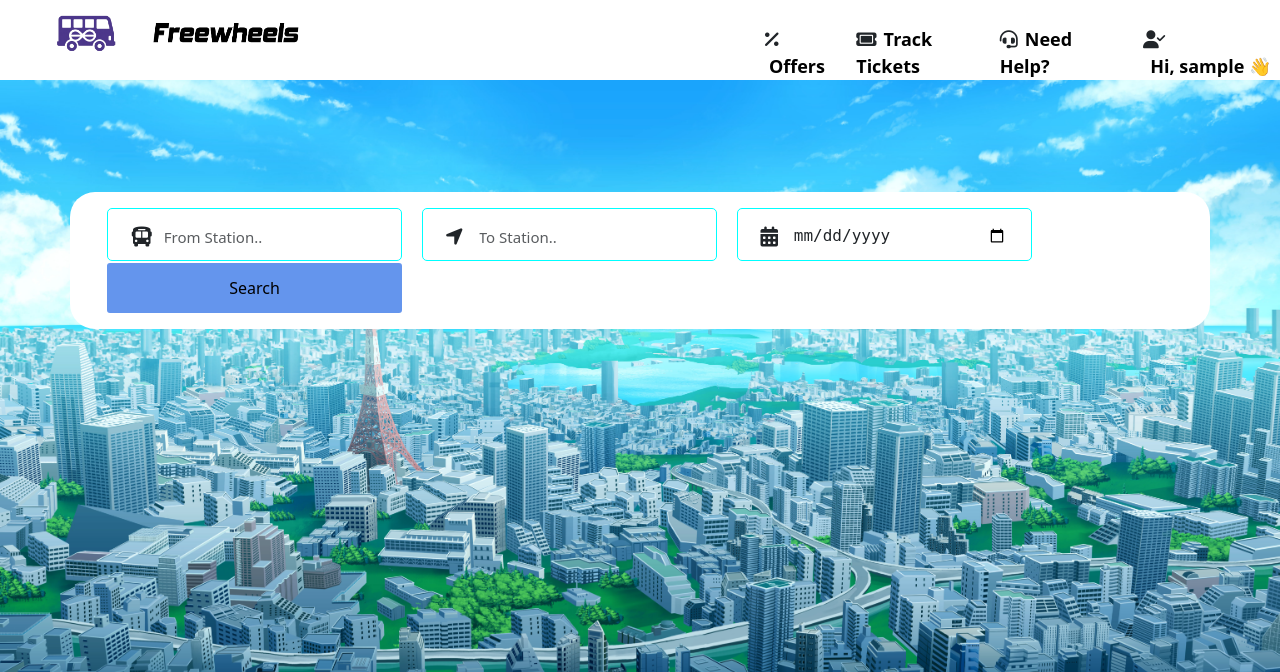
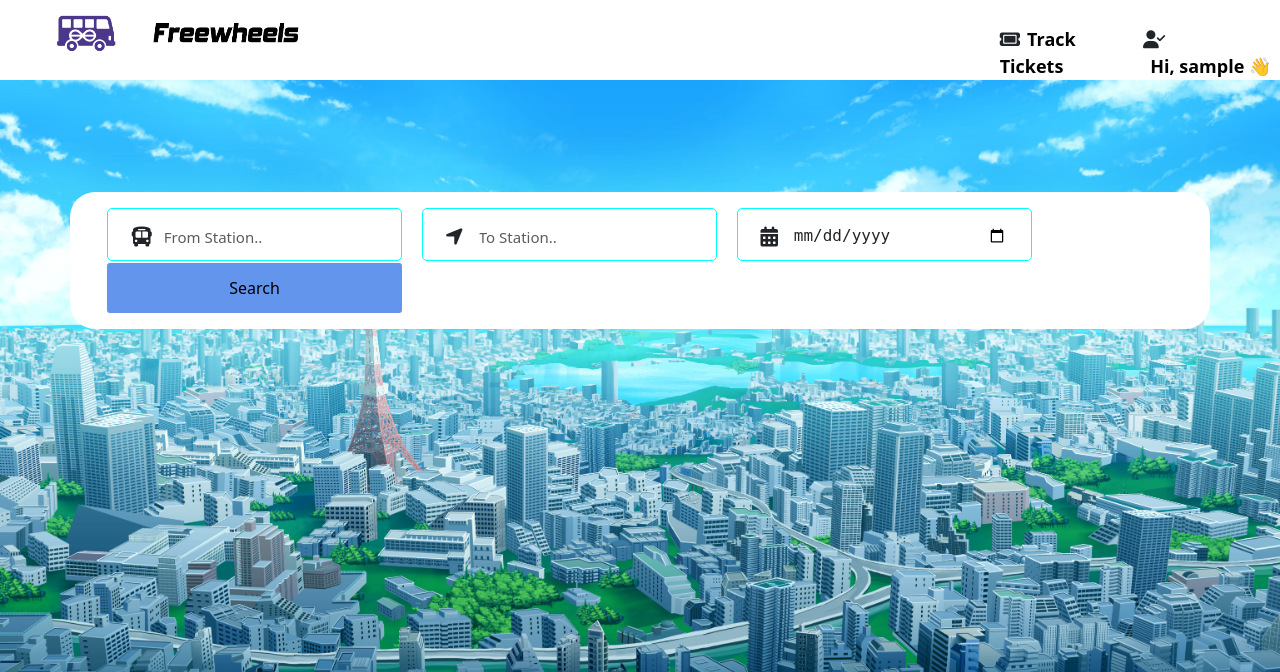
Before and after one commit to Abhivedha/bus-booking, a Flask app: page / in a window 1280 px wide. Shown: the top 672 px of the page. Run offline with Flask 3, Linux system fonts and the light colour scheme; the visitor is signed in with stand-in values (Sample User, id 1); data that the repository does not hold is empty.

Commit message:
changed navigation bar

```diff
--- a/templates/busroute.html
+++ b/templates/busroute.html
@@ -27,9 +27,10 @@
                 <div class="col-md-1 hihi1"></div>
                 <div class="col-md-1 hihi1"></div>
                 <div class="col-md-1 hihi1"></div>
-                <div class="col-md-1 hihi2" style="width: 7% !important;margin-left: 4% !important;"><i class="fas fa-percentage"></i><a class="header-link" href="">Offers</a></div>
+                <div class="col-md-1 hihi2" style="width: 7% !important;margin-left: 4% !important;"></div>
+                <div class="col-md-1 hihi2"></div>
                 <div class="col-md-1 hihi2"><i class="fas fa-ticket"></i><a class="header-link" href="">Track Tickets</a></div>
-                <div class="col-md-1 hihi2"><i class="fas fa-headset"></i><a class="header-link" href="">Need Help?</a></div>
+
                 {% if session.get('user_logged_in') %}
                     <div class="col-md-2 hihi2 dropdown">
                         <i class="fas fa-user-check"></i>
--- a/templates/home.html
+++ b/templates/home.html
@@ -56,9 +56,10 @@
                     <div class="col-md-1 hihi1"></div>
                     <div class="col-md-1 hihi1"></div>
                     <div class="col-md-1 hihi1"></div>
-                    <div class="col-md-1 hihi2" style="width: 7% !important;margin-left: 4% !important;"><i class="fas fa-percentage"></i><a class="header-link" href="">Offers</a></div>
+                    <div class="col-md-1 hihi2" style="width: 7% !important;margin-left: 4% !important;"></div>
+                    <div class="col-md-1 hihi2"></div>
                     <div class="col-md-1 hihi2"><i class="fas fa-ticket"></i><a class="header-link" href="">Track Tickets</a></div>
-                    <div class="col-md-1 hihi2"><i class="fas fa-headset"></i><a class="header-link" href="">Need Help?</a></div>
+
                     {% if session.get('user_logged_in') %}
                     <div class="col-md-2 hihi2 dropdown">
                         <i class="fas fa-user-check"></i>
```
